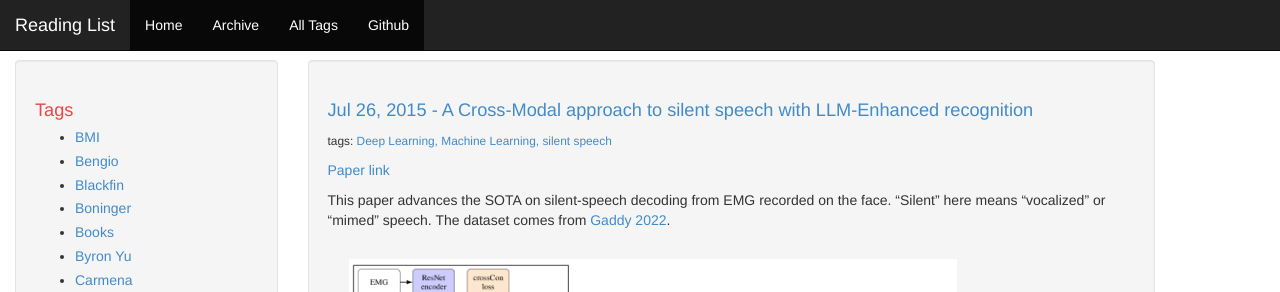
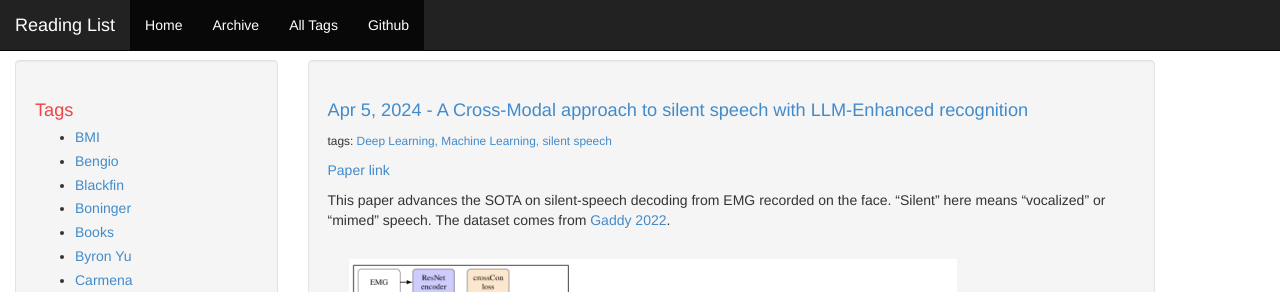
Before and after one commit to allenyin/reading_list, a Jekyll site: the page built from _posts/2024-04-05-silent_speech_decoding_crossCon.md, in a window 1280 px wide and 900 px high. Shown: the top 292 px of the window. Built offline with Jekyll 4.4.1, drawn with Linux system fonts in a browser that asks for light colours.

Commit message:
Fixing date

```diff
--- a/_posts/2024-04-05-silent_speech_decoding_crossCon.md
+++ b/_posts/2024-04-05-silent_speech_decoding_crossCon.md
@@ -1,7 +1,7 @@
 ---
 layout: post
 title: "A Cross-Modal approach to silent speech with LLM-Enhanced recognition"
-date: 2015-7-26
+date: 2024-04-05
 comments: false
 tags:
 - Deep_Learning
```
